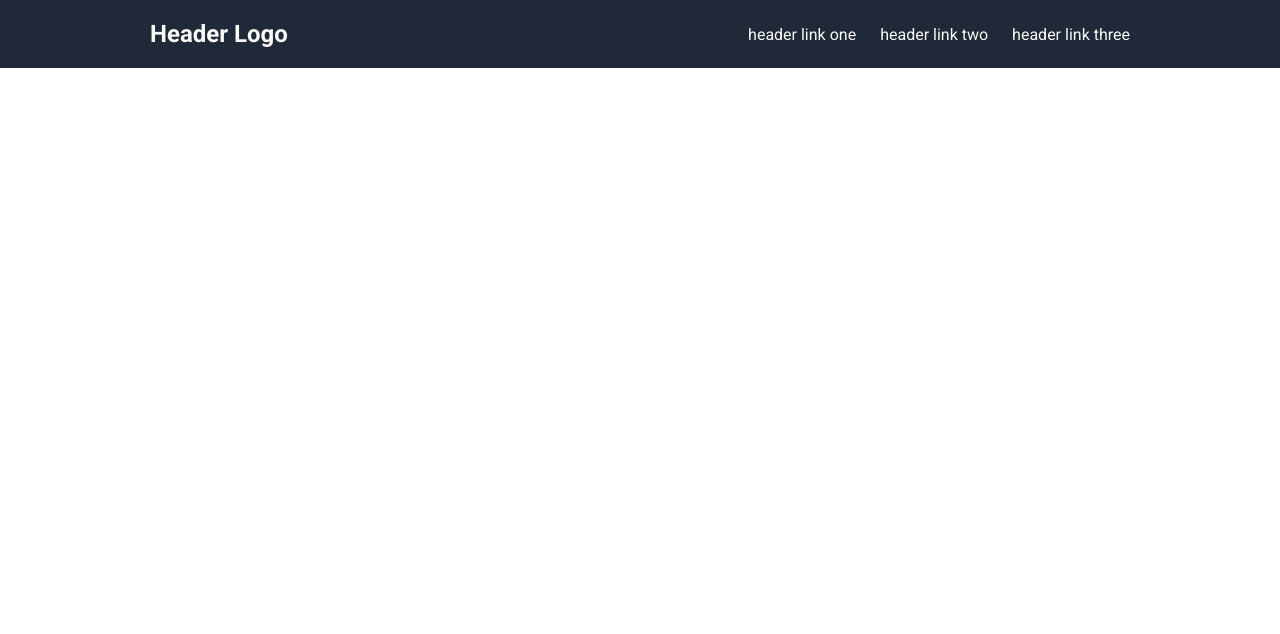
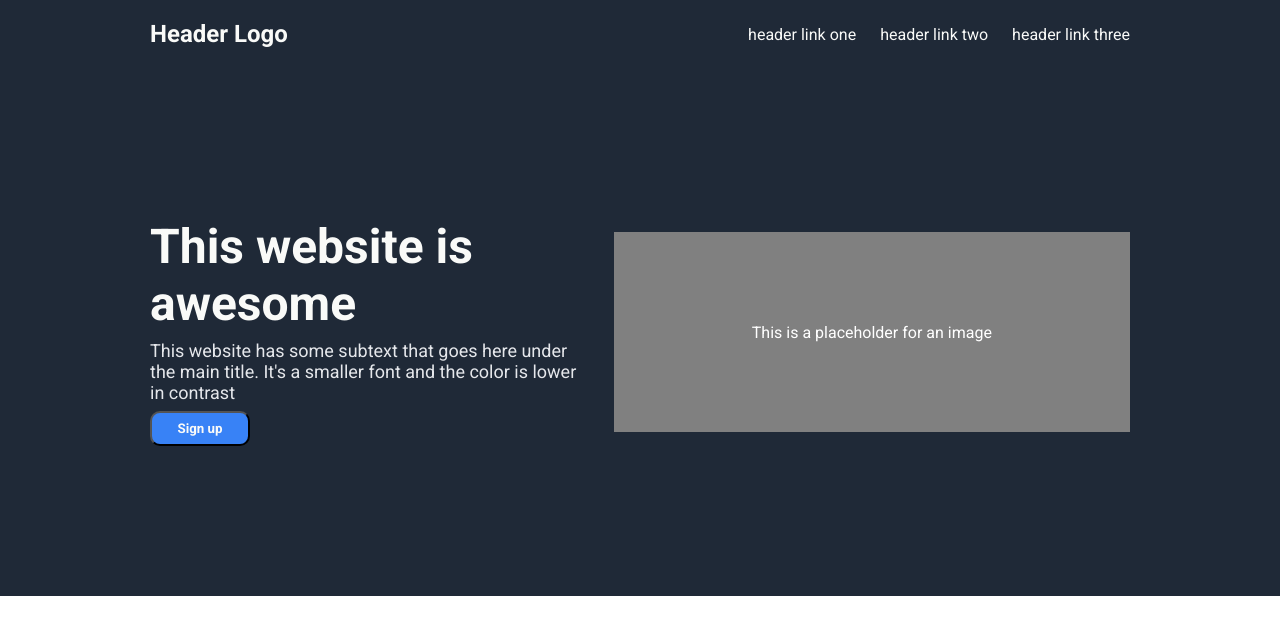
Before and after one commit to beloniara/landing-page, a plain HTML site: page index.html in a window 1280 px wide. Drawn offline with Linux system fonts and the light colour scheme.

Commit message:
Add Hero content

```diff
--- a/index.html
+++ b/index.html
@@ -25,6 +25,15 @@
     </div>
   </div>
 
+  <div class ="hero">
+    <div class ="hero-container">
+      <p class ="hero-title">This website is awesome</p>
+      <p class ="hero-text">This website has some subtext that goes here under the main title. It's a smaller font and the color is lower in contrast</p>
+      <button class="hero-button">Sign up</button>
+    </div>
+    <div class="hero-image">This is a placeholder for an image</div>
+  </div>
+
 
 </body>
 </html>
--- a/styles.css
+++ b/styles.css
@@ -2,10 +2,12 @@
   margin: 0;
   padding: 0;
   box-sizing: border-box;
+  font-family: Roboto;
 }
 
 body {
-  font-family: Roboto;
+  display: flex;
+  flex-direction: column;
 }
 
 .header {
@@ -39,3 +41,50 @@ ul {
   align-items: center;
   gap: 16px;
 }
+
+.hero {
+  display: flex;
+  background: #1F2937;
+  justify-content: center;
+  align-items: center;
+  padding: 150px;
+  gap: 30px;
+}
+
+.hero-container {
+  display: flex;
+  flex-direction: column;
+  flex: 1 1 60%;
+  gap: 8px;
+}
+
+.hero-title {
+  font-size: 48px;
+  font-weight: bolder;
+  color: #F9FAF8;
+}
+
+.hero-text {
+  font-size: 18px;
+  color: #e5e7eb;
+}
+
+.hero-button {
+  background-color: #3882f6;
+  color: #f9faf8;
+  width: 100px;
+  height: 35px;
+  border-radius: 10px;
+  font-weight: bolder;
+}
+
+.hero-image {
+  height: 200px;
+  width: 700px;
+  background-color: gray;
+  color: white;
+  display: flex;
+  justify-content: center;
+  align-items: center;
+  flex: 1 1 auto;
+}
```
